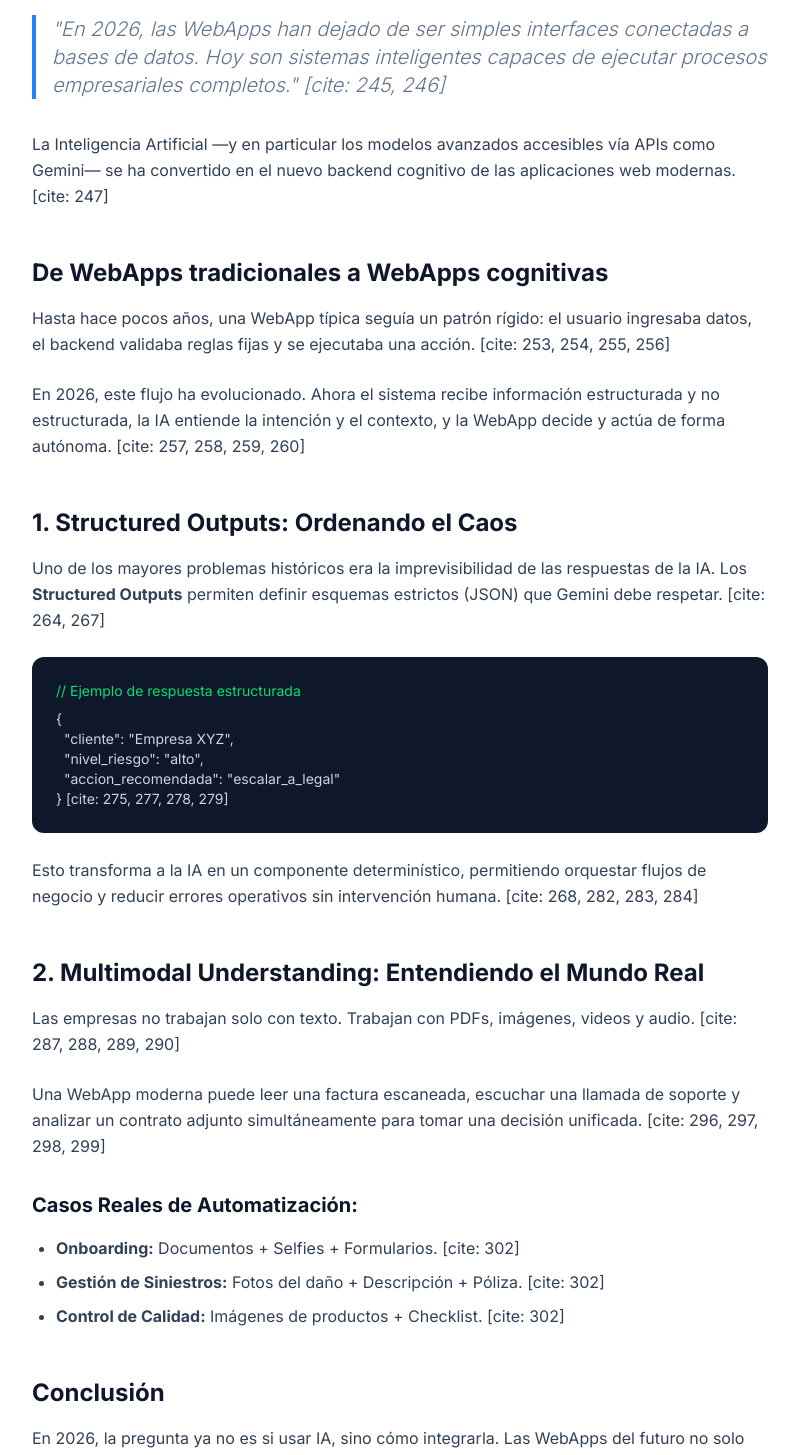
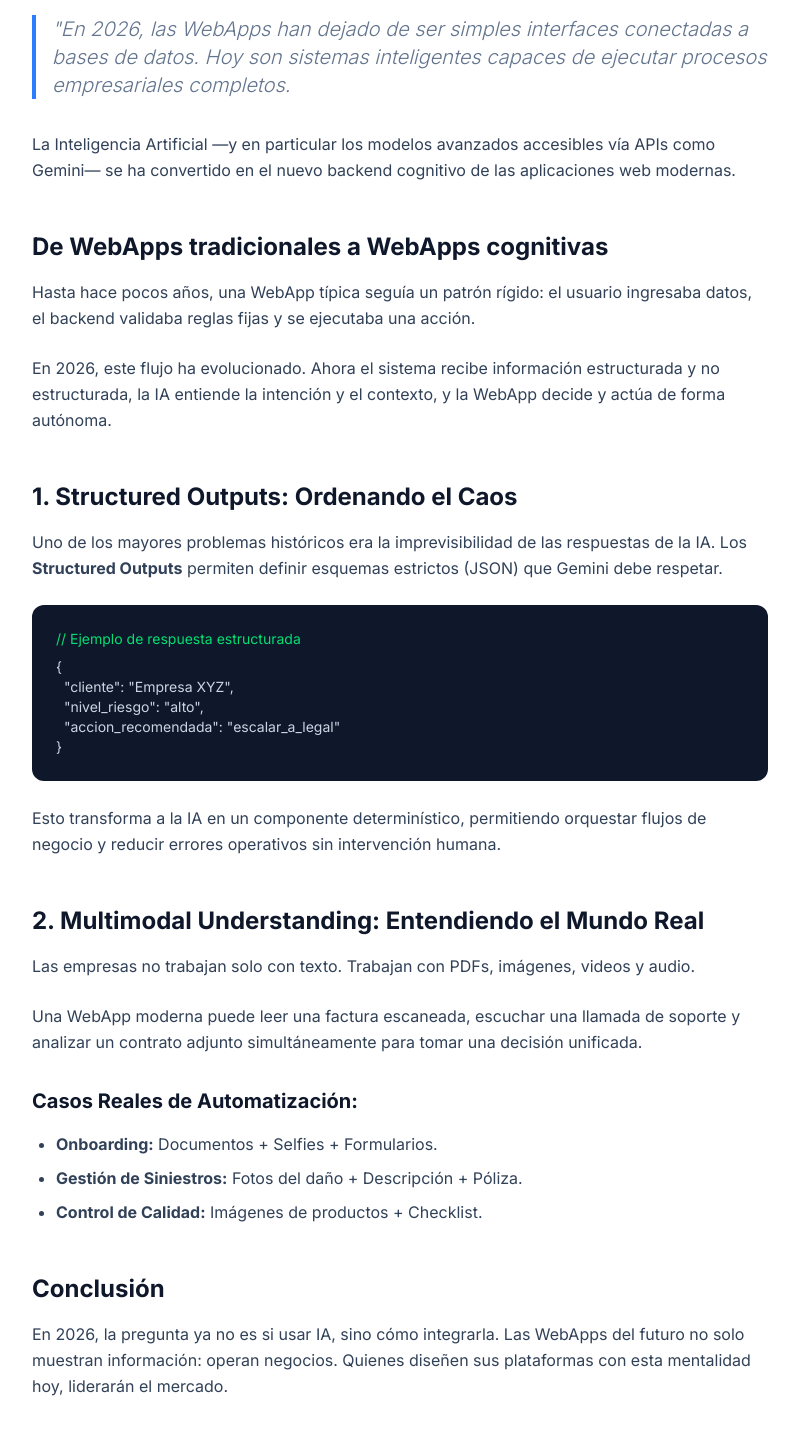
Before and after one commit to WebserviceApps/webservice-lat, a Next.js app: page /blog/ia-webapps-2026 in a window 1280 px wide. Shown: the part 360-1815 px from the top of the page, without its empty margins (240-1039 px from the left). Built offline with nearby package versions, Linux system fonts and the light colour scheme.

Commit message:
SEO tecnico listo, blog arreglado y SDK genai instalado

```diff
--- a/app/blog/ia-webapps-2026/page.tsx
+++ b/app/blog/ia-webapps-2026/page.tsx
@@ -43,24 +43,24 @@ export default function BlogPost() {
         <div className="prose prose-lg prose-slate mx-auto text-slate-700 leading-relaxed">
 
           <p className="text-xl text-slate-500 font-light mb-8 border-l-4 border-blue-500 pl-4 italic">
-            "En 2026, las WebApps han dejado de ser simples interfaces conectadas a bases de datos. Hoy son sistemas inteligentes capaces de ejecutar procesos empresariales completos." [cite: 245, 246]
+            "En 2026, las WebApps han dejado de ser simples interfaces conectadas a bases de datos. Hoy son sistemas inteligentes capaces de ejecutar procesos empresariales completos.
           </p>
 
           <p className="mb-6">
-            La Inteligencia Artificial —y en particular los modelos avanzados accesibles vía APIs como Gemini— se ha convertido en el nuevo backend cognitivo de las aplicaciones web modernas. [cite: 247]
+            La Inteligencia Artificial —y en particular los modelos avanzados accesibles vía APIs como Gemini— se ha convertido en el nuevo backend cognitivo de las aplicaciones web modernas.
           </p>
 
           <h2 className="text-2xl font-bold text-slate-900 mt-12 mb-4">De WebApps tradicionales a WebApps cognitivas</h2>
           <p className="mb-6">
-            Hasta hace pocos años, una WebApp típica seguía un patrón rígido: el usuario ingresaba datos, el backend validaba reglas fijas y se ejecutaba una acción. [cite: 253, 254, 255, 256]
+            Hasta hace pocos años, una WebApp típica seguía un patrón rígido: el usuario ingresaba datos, el backend validaba reglas fijas y se ejecutaba una acción.
           </p>
           <p className="mb-6">
-            En 2026, este flujo ha evolucionado. Ahora el sistema recibe información estructurada y no estructurada, la IA entiende la intención y el contexto, y la WebApp decide y actúa de forma autónoma. [cite: 257, 258, 259, 260]
+            En 2026, este flujo ha evolucionado. Ahora el sistema recibe información estructurada y no estructurada, la IA entiende la intención y el contexto, y la WebApp decide y actúa de forma autónoma.
           </p>
 
           <h2 className="text-2xl font-bold text-slate-900 mt-12 mb-4">1. Structured Outputs: Ordenando el Caos</h2>
           <p className="mb-6">
-            Uno de los mayores problemas históricos era la imprevisibilidad de las respuestas de la IA. Los <strong>Structured Outputs</strong> permiten definir esquemas estrictos (JSON) que Gemini debe respetar. [cite: 264, 267]
+            Uno de los mayores problemas históricos era la imprevisibilidad de las respuestas de la IA. Los <strong>Structured Outputs</strong> permiten definir esquemas estrictos (JSON) que Gemini debe respetar.
           </p>
           <div className="bg-slate-900 text-slate-300 p-6 rounded-xl font-mono text-sm mb-6">
             <p className="text-green-400 mb-2">// Ejemplo de respuesta estructurada</p>
@@ -68,30 +68,30 @@ export default function BlogPost() {
             &nbsp;&nbsp;"cliente": "Empresa XYZ", <br/>
             &nbsp;&nbsp;"nivel_riesgo": "alto", <br/>
             &nbsp;&nbsp;"accion_recomendada": "escalar_a_legal" <br/>
-            {"}"} [cite: 275, 277, 278, 279]
+            {"}"}
           </div>
           <p className="mb-6">
-            Esto transforma a la IA en un componente determinístico, permitiendo orquestar flujos de negocio y reducir errores operativos sin intervención humana. [cite: 268, 282, 283, 284]
+            Esto transforma a la IA en un componente determinístico, permitiendo orquestar flujos de negocio y reducir errores operativos sin intervención humana.
           </p>
 
           <h2 className="text-2xl font-bold text-slate-900 mt-12 mb-4">2. Multimodal Understanding: Entendiendo el Mundo Real</h2>
           <p className="mb-6">
-            Las empresas no trabajan solo con texto. Trabajan con PDFs, imágenes, videos y audio. [cite: 287, 288, 289, 290]
+            Las empresas no trabajan solo con texto. Trabajan con PDFs, imágenes, videos y audio.
           </p>
           <p className="mb-6">
-            Una WebApp moderna puede leer una factura escaneada, escuchar una llamada de soporte y analizar un contrato adjunto simultáneamente para tomar una decisión unificada. [cite: 296, 297, 298, 299]
+            Una WebApp moderna puede leer una factura escaneada, escuchar una llamada de soporte y analizar un contrato adjunto simultáneamente para tomar una decisión unificada.
           </p>
 
           <h3 className="text-xl font-bold text-slate-900 mt-8 mb-4">Casos Reales de Automatización:</h3>
           <ul className="list-disc pl-6 space-y-2 mb-8">
-            <li><strong>Onboarding:</strong> Documentos + Selfies + Formularios. [cite: 302]</li>
-            <li><strong>Gestión de Siniestros:</strong> Fotos del daño + Descripción + Póliza. [cite: 302]</li>
-            <li><strong>Control de Calidad:</strong> Imágenes de productos + Checklist. [cite: 302]</li>
+            <li><strong>Onboarding:</strong> Documentos + Selfies + Formularios. </li>
+            <li><strong>Gestión de Siniestros:</strong> Fotos del daño + Descripción + Póliza. </li>
+            <li><strong>Control de Calidad:</strong> Imágenes de productos + Checklist. </li>
           </ul>
 
           <h2 className="text-2xl font-bold text-slate-900 mt-12 mb-4">Conclusión</h2>
           <p className="mb-8">
-            En 2026, la pregunta ya no es si usar IA, sino cómo integrarla. Las WebApps del futuro no solo muestran información: operan negocios. Quienes diseñen sus plataformas con esta mentalidad hoy, liderarán el mercado. [cite: 318, 325, 326]
+            En 2026, la pregunta ya no es si usar IA, sino cómo integrarla. Las WebApps del futuro no solo muestran información: operan negocios. Quienes diseñen sus plataformas con esta mentalidad hoy, liderarán el mercado.
           </p>
 
         </div>
--- /dev/null
+++ b/app/robots.ts
@@ -0,0 +1,14 @@
+import { MetadataRoute } from 'next';
+
+export default function robots(): MetadataRoute.Robots {
+  const baseUrl = 'https://www.webservice.lat';
+
+  return {
+    rules: {
+      userAgent: '*',
+      allow: '/',
+      disallow: '/private/', // Ejemplo: si tuvieras un panel privado, lo bloquearías aquí
+    },
+    sitemap: `${baseUrl}/sitemap.xml`,
+  };
+}
--- /dev/null
+++ b/app/sitemap.ts
@@ -0,0 +1,27 @@
+import { MetadataRoute } from 'next';
+
+export default function sitemap(): MetadataRoute.Sitemap {
+  const baseUrl = 'https://www.webservice.lat'; // Tu dominio real
+
+  return [
+    {
+      url: baseUrl,
+      lastModified: new Date(),
+      changeFrequency: 'monthly',
+      priority: 1,
+    },
+    {
+      url: `${baseUrl}/servicios/webapp`,
+      lastModified: new Date(),
+      changeFrequency: 'weekly',
+      priority: 0.8,
+    },
+    {
+      url: `${baseUrl}/blog/ia-webapps-2026`,
+      lastModified: new Date(),
+      changeFrequency: 'monthly',
+      priority: 0.7,
+    },
+    // Si en el futuro creas más páginas, agrégalas aquí siguiendo el formato.
+  ];
+}
--- a/package.json
+++ b/package.json
@@ -9,6 +9,7 @@
     "lint": "eslint"
   },
   "dependencies": {
+    "@google/genai": "^1.34.0",
     "lucide-react": "^0.561.0",
     "next": "16.0.10",
     "next-intl": "^4.5.8",
```
Also changed, not shown: 1 other file (tests, documents, lock files or other folders).
